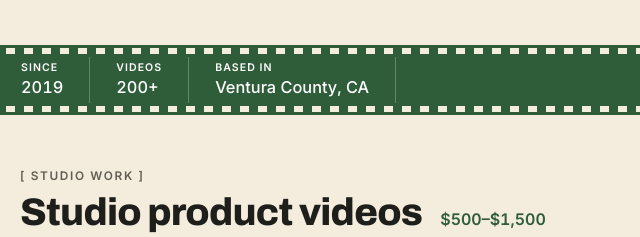
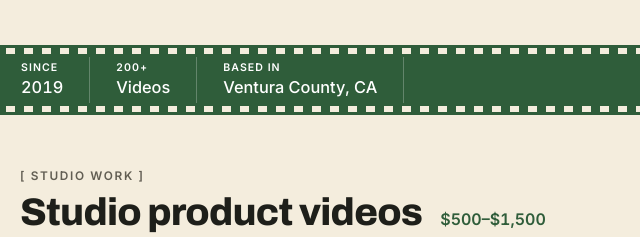
Before and after one commit to balaw100/Spudfilms-Site, a plain HTML site: page index.html in a window 1280 px wide. Shown: the part 343-580 px from the top of the page, 0-640 px from the left. Drawn offline with Linux system fonts and the light colour scheme.

Commit message:
Banner: 200+ above Videos
Co-Authored-By: Claude Opus 5.5 <noreply@anthropic.com>
Claude-Session: https://claude.ai/code/session_01B65N1U5iFCArGd37fRfYYC

```diff
--- a/index.html
+++ b/index.html
@@ -191,7 +191,7 @@ footer .inner { padding-block: 22px; border-top: 1px solid var(--rule); color: v
 <div class="bar gut"><div class="inner">
   <span class="brand" aria-label="SpudFilms"><b>SPUD</b><span>FILMS</span></span>
   <div class="cell since"><small>Since</small><span>2019</span></div>
-  <div class="cell count"><small>Videos</small><span>200<i>+</i></span></div>
+  <div class="cell count"><small>200+</small><span>Videos</span></div>
   <div class="cell where"><small>Based in</small><span>Ventura County, CA</span></div>
   <a class="go" href="#contact"><b>Get a quote <i aria-hidden="true">→</i></b></a>
 </div></div>
```
